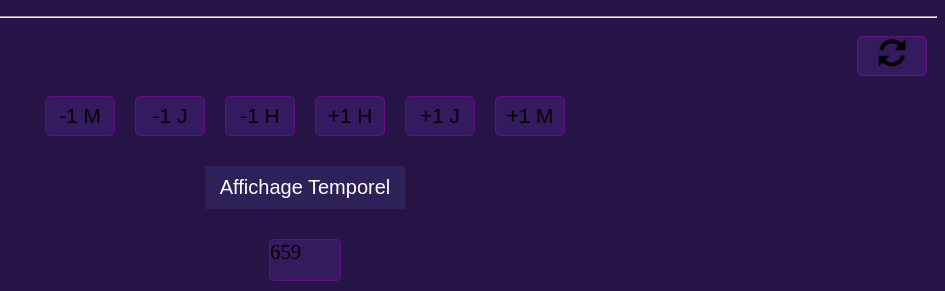
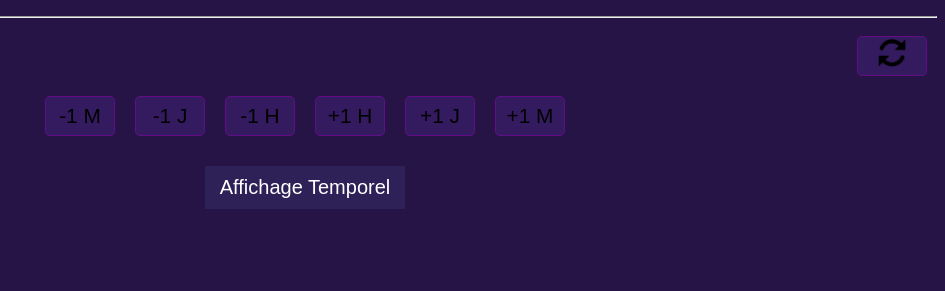
Before and after one commit to theoelsti/MicroProjet, a PHP site: page /index.php?param=1 in a window 1280 px wide. Shown: the part 329-620 px from the top of the page, without its empty margins (335-1280 px from the left). Run offline with PHP 8.4, Linux system fonts and the light colour scheme; data that the repository does not hold is empty; a map, chart or similar area stays blank.

Commit message:
Grammar nazi

```diff
--- a/RaspBerry/Site Web/index.php
+++ b/RaspBerry/Site Web/index.php
@@ -69,11 +69,8 @@
 <div id="main">
   <button class="openbtn" onclick="openNav()">Affichage Temporel</button>
 </div>
-<div class="buttons">
-    <div class="buttonl">
+
         <a class="counter"></a>
-    </div>
-</div>
 <script src="./scripts/counter.js"></script>
 <canvas id="meteoChart"></canvas>
 </div>
```
